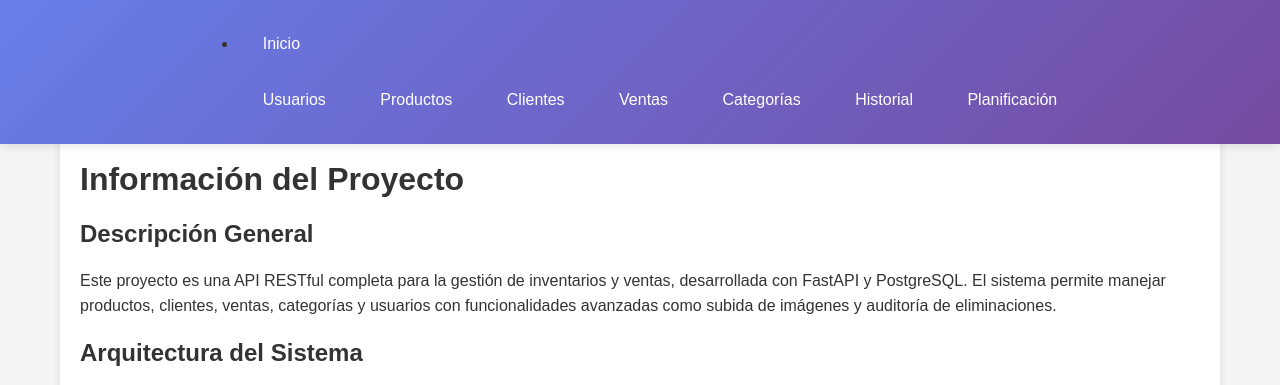
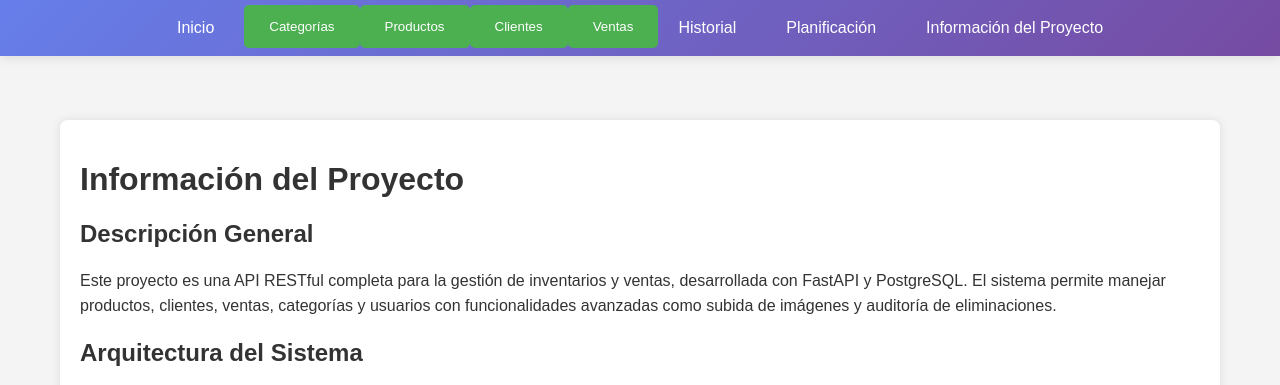
Before and after one commit to Liomana49/Proyecto-papeleria-Mundiclass, a Python web app: template templates/informacion_del_proyecto.html in a window 1280 px wide. Shown: the top 385 px of the page. Run offline with Jinja, Linux system fonts and the light colour scheme; the template is opened without the code that fills it, so the values that code supplies are empty.

Commit message:
templates ya solucionado 6

```diff
--- a/static/styles.css
+++ b/static/styles.css
@@ -58,7 +58,7 @@ body {
     background-color: #f9f9f9;
     min-width: 200px;
     box-shadow: 0 8px 16px rgba(0,0,0,0.2);
-    z-index: 1;
+    z-index: 1100;
     border-radius: 5px;
     overflow: hidden;
 }
--- a/templates/informacion_del_proyecto.html
+++ b/templates/informacion_del_proyecto.html
@@ -8,64 +8,46 @@
 </head>
 <body>
     <nav class="navbar">
-        <ul>
-            <li><a href="/">Inicio</a></li>
-            <li class="dropdown">
-                <a href="#" class="dropbtn">Usuarios</a>
+        <a href="/">Inicio</a>
+        <div class="dropdown">
+            <button class="dropbtn">Categorías</button>
             <div class="dropdown-content">
-                    <a href="/usuarios_list.html">Listar</a>
-                    <a href="/usuarios_create.html">Crear</a>
-                    <a href="/usuarios_update.html">Actualizar</a>
-                    <a href="/usuarios_delete.html">Eliminar</a>
+                <a href="categorias/read.html">Ver Categorías</a>
+                <a href="categorias/create.html">Crear Categoría</a>
+                <a href="categorias/update.html">Actualizar Categoría</a>
+                <a href="categorias/delete.html">Eliminar Categoría</a>
             </div>
-            </li>
-            <li class="dropdown">
-                <a href="#" class="dropbtn">Productos</a>
+        </div>
+        <div class="dropdown">
+            <button class="dropbtn">Productos</button>
             <div class="dropdown-content">
-                    <a href="/productos/read.html">Listar</a>
-                    <a href="/productos/create.html">Crear</a>
-                    <a href="/productos/update.html">Actualizar</a>
-                    <a href="/productos/delete.html">Eliminar</a>
+                <a href="productos/read.html">Ver Productos</a>
+                <a href="productos/create.html">Crear Producto</a>
+                <a href="productos/update.html">Actualizar Producto</a>
+                <a href="productos/delete.html">Eliminar Producto</a>
             </div>
-            </li>
-            <li class="dropdown">
-                <a href="#" class="dropbtn">Clientes</a>
+        </div>
+        <div class="dropdown">
+            <button class="dropbtn">Clientes</button>
             <div class="dropdown-content">
-                    <a href="/clientes/read.html">Listar</a>
-                    <a href="/clientes/create.html">Crear</a>
-                    <a href="/clientes/update.html">Actualizar</a>
-                    <a href="/clientes/delete.html">Eliminar</a>
+                <a href="clientes/read.html">Ver Clientes</a>
+                <a href="clientes/create.html">Crear Cliente</a>
+                <a href="clientes/update.html">Actualizar Cliente</a>
+                <a href="clientes/delete.html">Eliminar Cliente</a>
             </div>
-            </li>
-            <li class="dropdown">
-                <a href="#" class="dropbtn">Ventas</a>
+        </div>
+        <div class="dropdown">
+            <button class="dropbtn">Ventas</button>
             <div class="dropdown-content">
-                    <a href="/ventas/read.html">Listar</a>
-                    <a href="/ventas/create.html">Crear</a>
+                <a href="ventas/read.html">Ver Ventas</a>
+                <a href="ventas/create.html">Crear Venta</a>
+                <a href="ventas/update.html">Actualizar Venta</a>
+                <a href="ventas/delete.html">Eliminar Venta</a>
             </div>
-            </li>
-            <li class="dropdown">
-                <a href="#" class="dropbtn">Categorías</a>
-                <div class="dropdown-content">
-                    <a href="/categorias/read.html">Listar</a>
-                    <a href="/categorias/create.html">Crear</a>
-                    <a href="/categorias/update.html">Actualizar</a>
-                    <a href="/categorias/delete.html">Eliminar</a>
         </div>
-            </li>
-            <li class="dropdown">
-                <a href="#" class="dropbtn">Historial</a>
-                <div class="dropdown-content">
-                    <a href="/historial.html">Listar</a>
-                </div>
-            </li>
-            <li class="dropdown">
-                <a href="#" class="dropbtn">Planificación</a>
-                <div class="dropdown-content">
-                    <a href="/planning.html">Listar</a>
-                </div>
-            </li>
-        </ul>
+        <a href="/historial.html">Historial</a>
+        <a href="/planning.html">Planificación</a>
+        <a href="/informacion_del_proyecto.html">Información del Proyecto</a>
     </nav>
 
     <div class="container">
```
Lines whose indentation alone changed are shown as unchanged.
